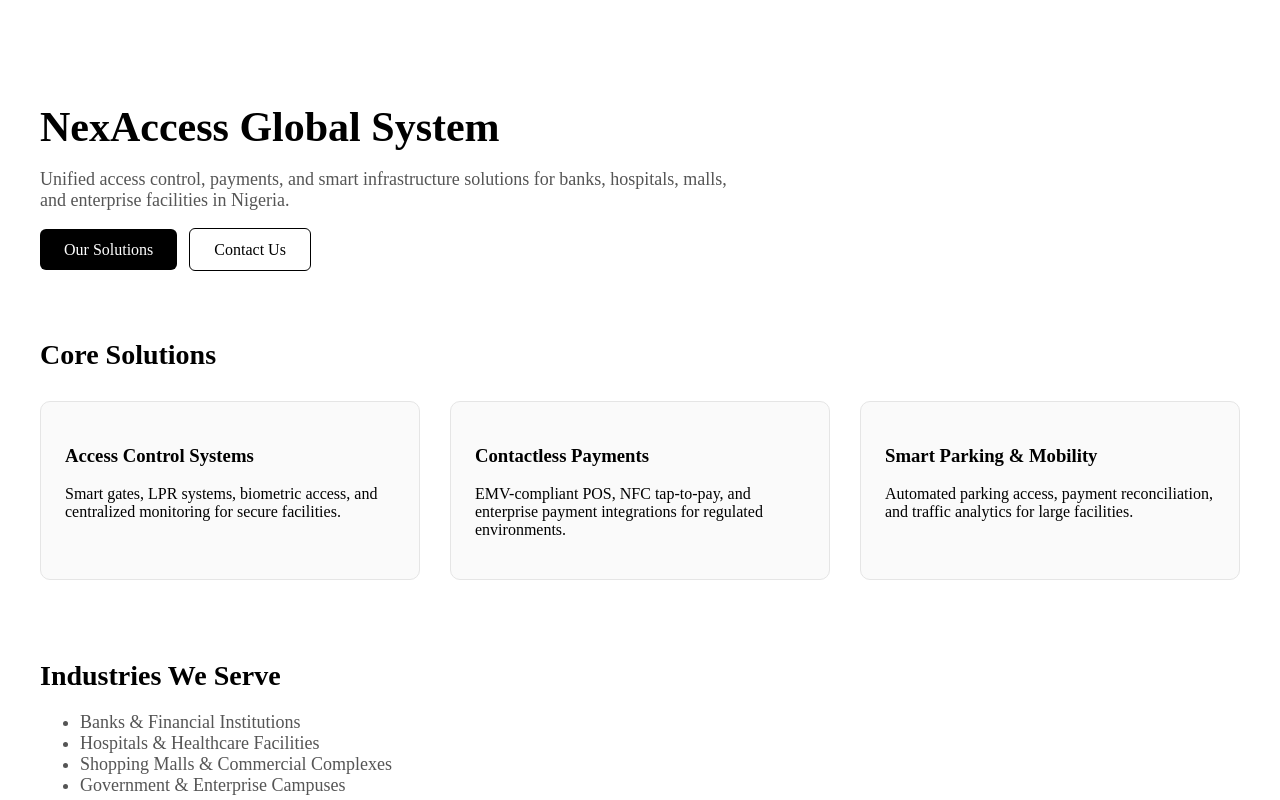
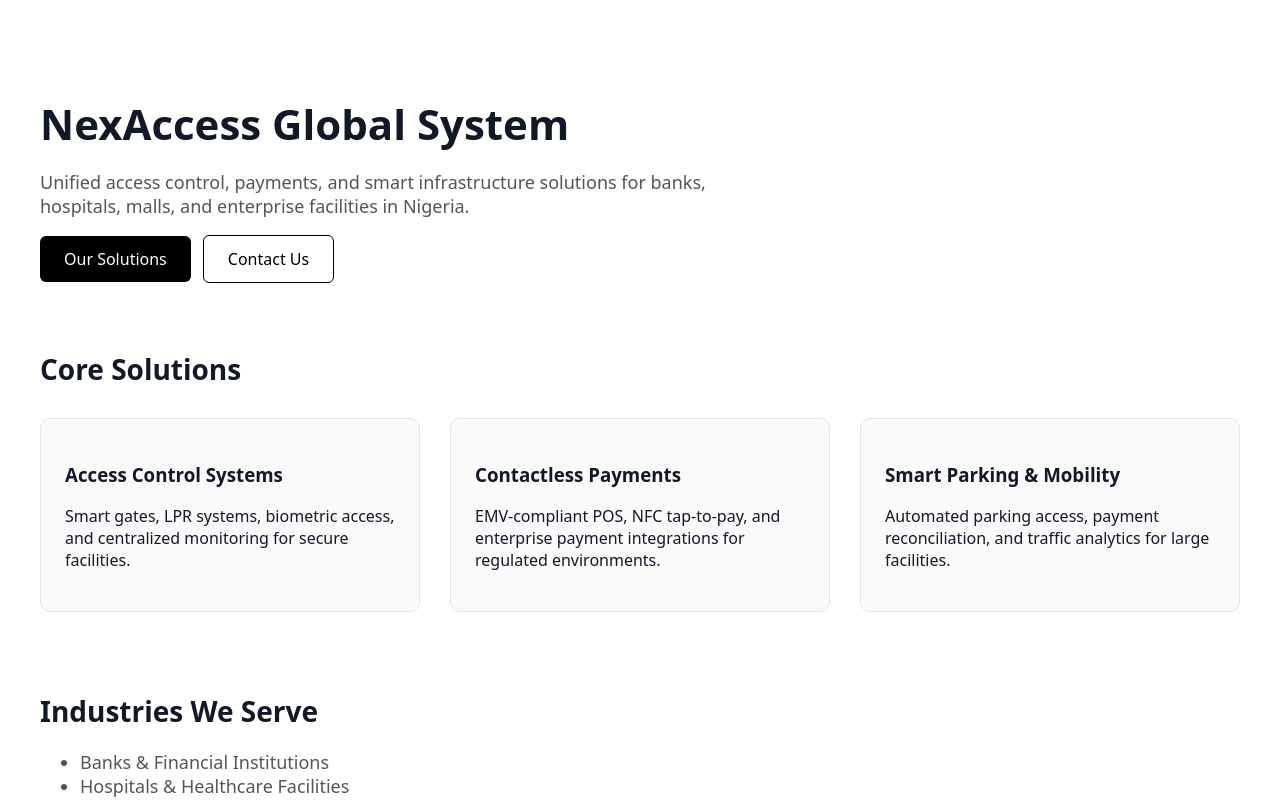
Before and after one commit to nwagwuemmanuel200-bit/nexaccess-website, a Next.js app: page / in a window 1280 px wide. Shown: the top 800 px of the page. Built offline with nearby package versions, Linux system fonts and the light colour scheme.

Commit message:
Update metadata and body styling in layout.js

```diff
--- a/app/layout.js
+++ b/app/layout.js
@@ -1,12 +1,16 @@
+import "./globals.css";
+
 export const metadata = {
-  title: "NexAccess",
-  description: "NexAccess Global System official website",
+  title: "NexAccess Global System",
+  description: "Unified access, payments, and smart infrastructure solutions"
 };
 
 export default function RootLayout({ children }) {
   return (
     <html lang="en">
-      <body>{children}</body>
+      <body style={{ margin: 0, fontFamily: "system-ui, sans-serif" }}>
+        {children}
+      </body>
     </html>
   );
 }
```
